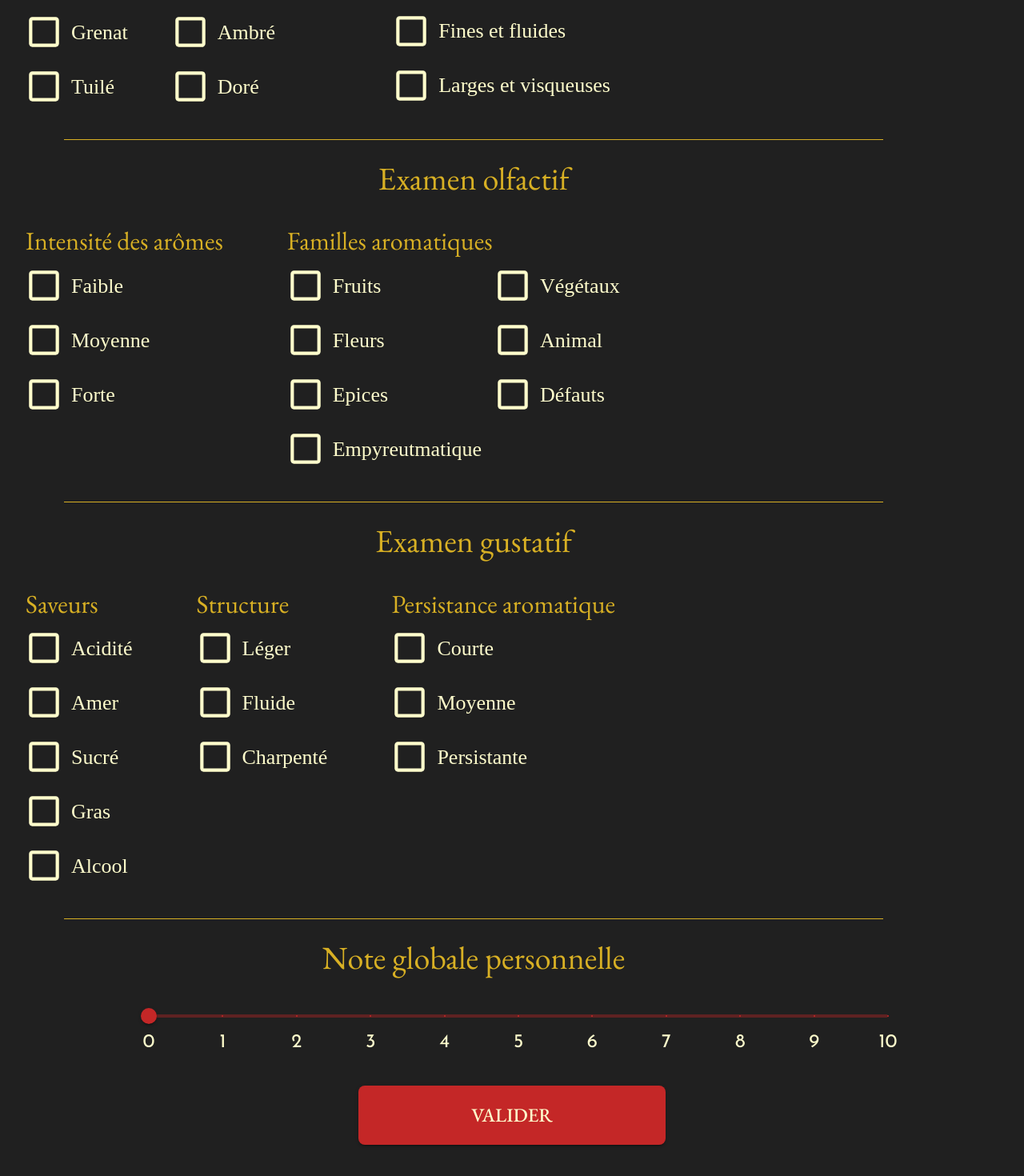
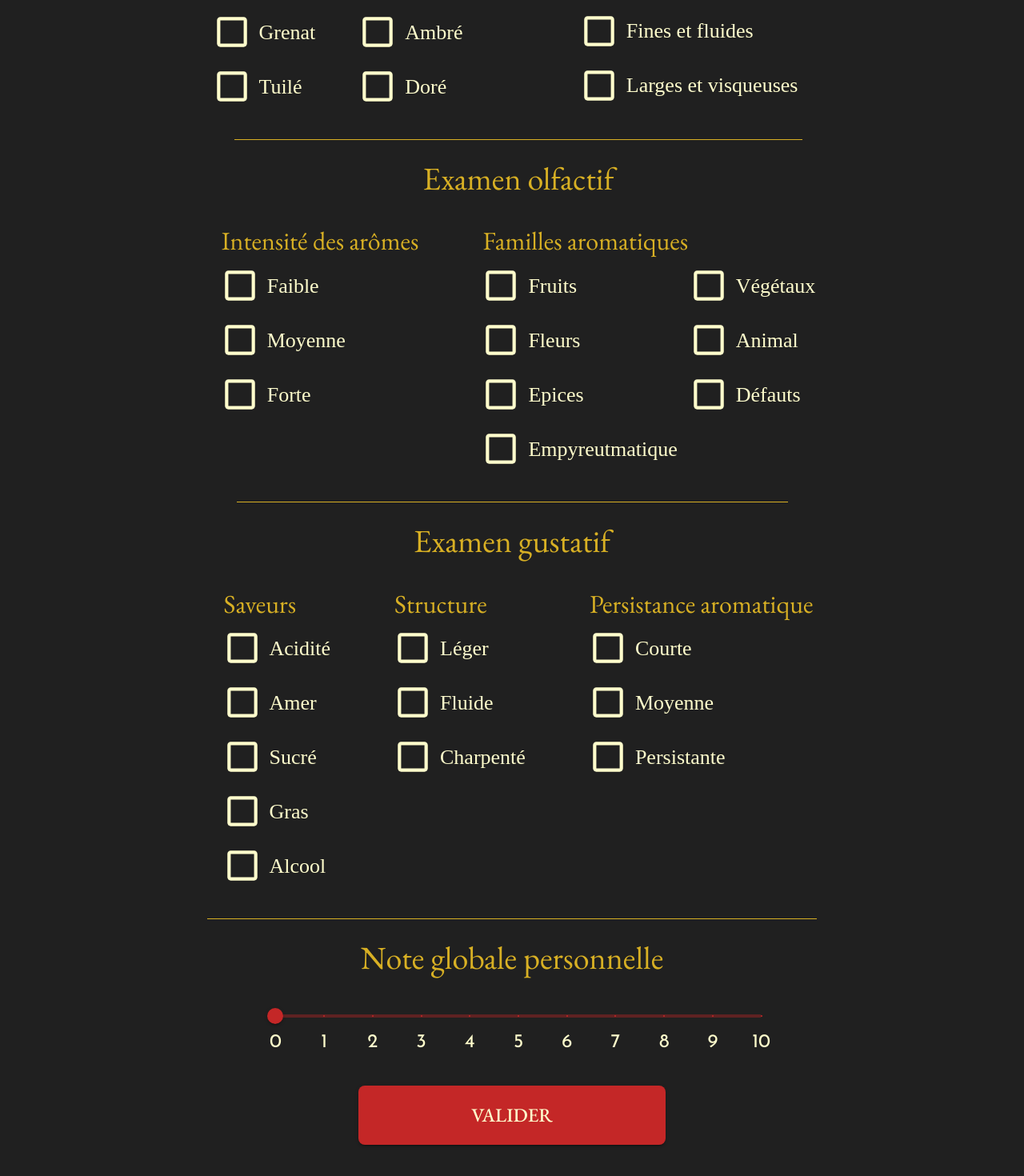
Before and after one commit to WildCodeSchool/2023-02-JS-FT-Lyon-P3-InnoVin, a React (Vite) app in the folder frontend/: page /tasting/tastingsheet in a window 1280 px wide. Shown: the part 578-2048 px from the top of the page at 80% size. Built offline with nearby package versions, Linux system fonts and the light colour scheme; no server answers.

Commit message:
responsive_tastingsheet

```diff
--- a/frontend/src/pages/TastingSheet.jsx
+++ b/frontend/src/pages/TastingSheet.jsx
@@ -3,6 +3,7 @@ import { useState } from "react";
 import { useNavigate } from "react-router-dom";
 import logo from "../assets/logo.svg";
 import ControlLabel from "../components/ControlLabel";
+import styles from "./TastingSheet.module.css";
 
 export default function TastingSheet() {
   const [rate, setRate] = useState(0);
@@ -93,6 +94,7 @@ export default function TastingSheet() {
           Fiche de dégustation{" "}
         </Typography>
       </Box>
+      <div className={styles.responsiveSheet}>
         <Box
           flexDirection="column"
           display="flex"
@@ -212,8 +214,7 @@ export default function TastingSheet() {
               color: "secondary.main",
               fontSize: "calc(2rem + 1vmin)",
               borderTop: 1,
-            width: "80vw",
-            marginLeft: "3rem",
+              marginLeft: "1rem",
               marginRight: "2rem",
               paddingTop: "1.5rem",
             }}
@@ -259,7 +260,10 @@ export default function TastingSheet() {
                   <ControlLabel value="Fleurs" label="Fleurs" />
 
                   <ControlLabel value="Epices" label="Epices" />
-                <ControlLabel value="Empyreumatique" label="Empyreutmatique" />
+                  <ControlLabel
+                    value="Empyreumatique"
+                    label="Empyreutmatique"
+                  />
                 </FormGroup>
 
                 <FormGroup>
@@ -290,8 +294,7 @@ export default function TastingSheet() {
               color: "secondary.main",
               fontSize: "calc(2rem + 1vmin)",
               borderTop: 1,
-            width: "80vw",
-            marginLeft: "3rem",
+              marginLeft: "1rem",
               marginRight: "2rem",
               paddingTop: "1.5rem",
             }}
@@ -364,7 +367,7 @@ export default function TastingSheet() {
             </Box>
           </Box>
         </Box>
-
+        <div className={styles.rate}>
           <Box
             flexDirection="column"
             display="flex"
@@ -381,8 +384,7 @@ export default function TastingSheet() {
                 color: "secondary.main",
                 fontSize: "calc(2rem + 1vmin)",
                 borderTop: 1,
-            width: "80vw",
-            marginLeft: "3rem",
+                marginLeft: "1rem",
                 marginRight: "2rem",
                 paddingTop: "1.5rem",
               }}
@@ -415,6 +417,9 @@ export default function TastingSheet() {
               />
             </Box>
           </Box>
+        </div>
+      </div>
+
       <Box
         flexDirection="column"
         display="flex"
--- /dev/null
+++ b/frontend/src/pages/TastingSheet.module.css
@@ -0,0 +1,11 @@
+@media screen and (min-aspect-ratio: 1/1) {
+  .responsiveSheet {
+    display: flex;
+    flex-direction: column;
+    justify-content: center;
+    align-items: center;
+  }
+  .rate {
+    width: 67vw;
+  }
+}
```
Lines whose indentation alone changed are shown as unchanged.
